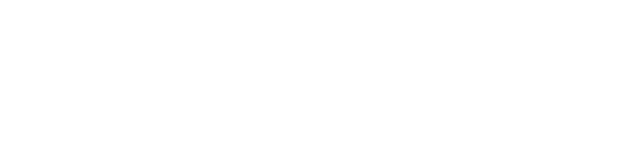
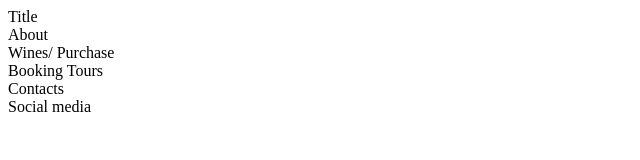
Before and after one commit to JanicaCosta/Portuguese-Wine, a plain HTML site: page index.html in a window 1280 px wide. Shown: the whole page, without its empty margins (0-640 px from the left). Drawn offline with Linux system fonts and the light colour scheme.

Commit message:
site struture

```diff
--- a/index.html
+++ b/index.html
@@ -6,9 +6,15 @@
     <meta name="viewport" content="width=device-width, initial-scale=1.0">
     <link rel="stylesheet" href="css/style.css">
 
-    <title>Document</title>
+    <title>Quinta de Sao Joao Wines</title>
 </head>
 <body>
+    <header>Title</header>
+    <section>About </section>
+    <section>Wines/ Purchase </section>
+    <section>Booking Tours</section>
+    <section>Contacts </section>
+    <footer>Social media</footer>
 
 </body>
 </html>
```
